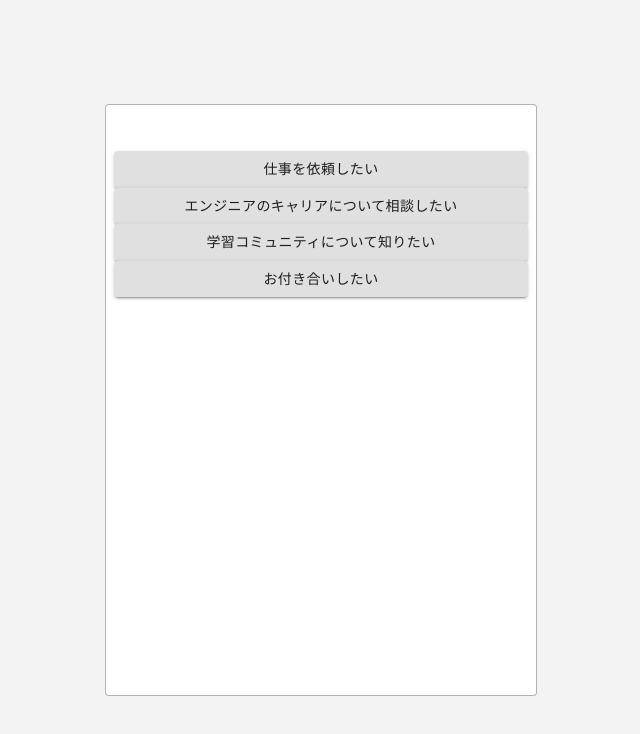
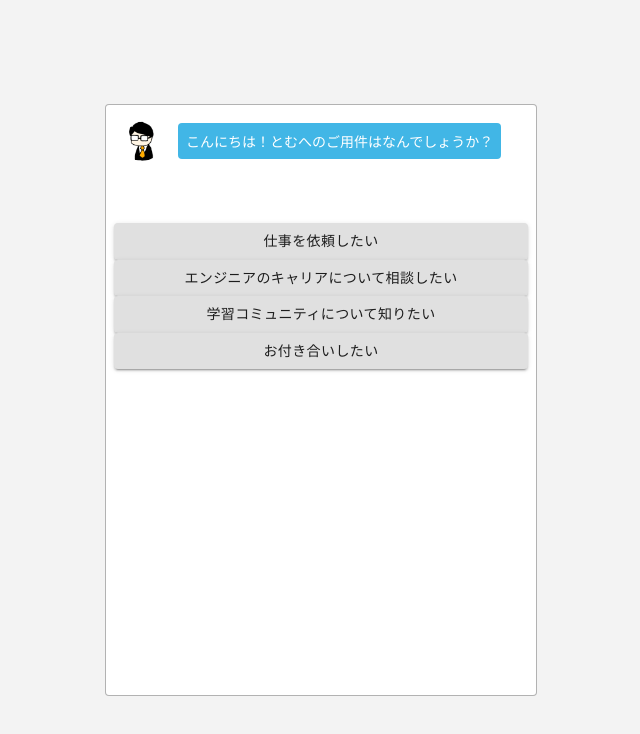
Before and after one commit to tom-waka/refuse-game, a React (Create React App) app: page / in a window 1280 px wide. Shown: the top 734 px of the page, without its empty margins (319-959 px from the left). Built offline with nearby package versions, Linux system fonts and the light colour scheme.

Commit message:
回答後の挙動を実装

```diff
--- a/src/App.jsx
+++ b/src/App.jsx
@@ -1,7 +1,8 @@
 import React from 'react';
 import './assets/styles/style.css';
 import defaultDataset from './dataset';
-import {AnswersList} from './components/index';
+import {AnswersList, Chats} from './components/index';
+
 
 export default class App extends React.Component{
   constructor(props) {
@@ -13,18 +14,47 @@ export default class App extends React.Component{
       dataset: defaultDataset,
       open: false
     }
+    this.selectAnswer = this.selectAnswer.bind(this);
   }
 
-  initAnswer = () => {
-    const initDataset = this.state.dataset[this.state.currentId];
-    const initAnswers = initDataset.answers;
-    this.setState( {
-      answers: initAnswers
+  displayNextQuestion = (nextQuestionId) => {
+    const chats = this.state.chats;
+    chats.push({
+      text: this.state.dataset[nextQuestionId].question,
+      type: 'question'
+    })
+
+    this.setState({
+      answers: this.state.dataset[nextQuestionId].answers,
+      chats: chats,
+      currentId: nextQuestionId
     })
   }
 
+  selectAnswer = (selectedAnswer, nextQuestionId) => {
+    switch(true) {
+      case (nextQuestionId === 'init'):
+        this.displayNextQuestion(nextQuestionId);
+        break;
+      default:
+        const chats = this.state.chats;
+        chats.push({
+          text: selectedAnswer,
+          type: 'answer'
+        })
+
+        this.setState( {
+          chats: chats
+        })
+
+        this.displayNextQuestion(nextQuestionId);
+        break;
+    }
+  }
+
   componentDidMount() {
-    this.initAnswer();
+    const initAnswer = "";
+    this.selectAnswer(initAnswer, this.state.currentId);
   }
 
   render() {
@@ -32,7 +62,12 @@ export default class App extends React.Component{
       <div>
         <section className="c-section">
           <div className="c-box">
-            <AnswersList answers={this.state.answers}/>
+            <div className="chats_area">
+              <Chats chats={this.state.chats}/>
+            </div>
+            <div className="answers_area">
+              <AnswersList answers={this.state.answers} select={this.selectAnswer}/>
+            </div>
           </div>
         </section>
 
--- a/src/assets/styles/style.css
+++ b/src/assets/styles/style.css
@@ -28,7 +28,7 @@
   flex-flow: column;
   justify-content: flex-end;
   height: 192px;
-  padding: 0 0.5rem;
+  margin: 0 0.5rem;
 }
 
 .p-chat__bubble {
--- a/src/components/Answer.jsx
+++ b/src/components/Answer.jsx
@@ -11,7 +11,7 @@ const useStyles = makeStyles((theme) => ({
 const Answer = (props) => {
   // const classes = useStyles();
   return(
-    <Button variant="contained">
+    <Button variant="contained" onClick={() => props.select(props.content, props.nextId)}>
       {props.content}
     </Button>
   )
--- a/src/components/AnswersList.jsx
+++ b/src/components/AnswersList.jsx
@@ -5,7 +5,7 @@ const AnswersList = (props) => {
   return(
     <div className="c-grid__answer">
       {props.answers.map((value, index) => {
-        return <Answer content={value.content} key={index.toString()}/>
+        return <Answer content={value.content} nextId={value.nextId} key={index.toString()} select={props.select}/>
       })}
     </div>
   )
--- a/src/components/index.js
+++ b/src/components/index.js
@@ -1,2 +1,4 @@
 export {default as AnswersList} from './AnswersList';
 export {default as Answer} from './Answer';
+export {default as Chats} from './Chats';
+export {default as Chat} from './Chat';
```
